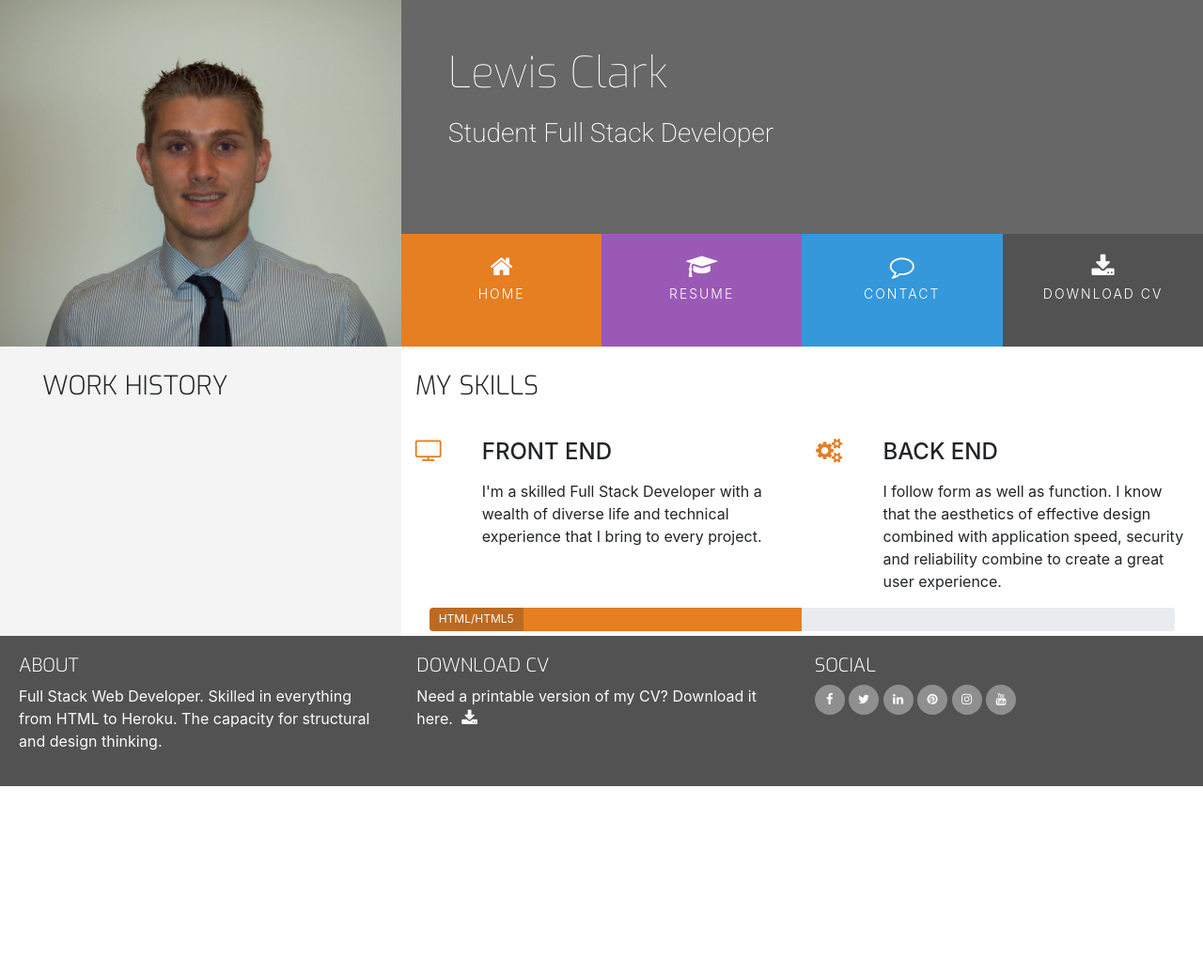
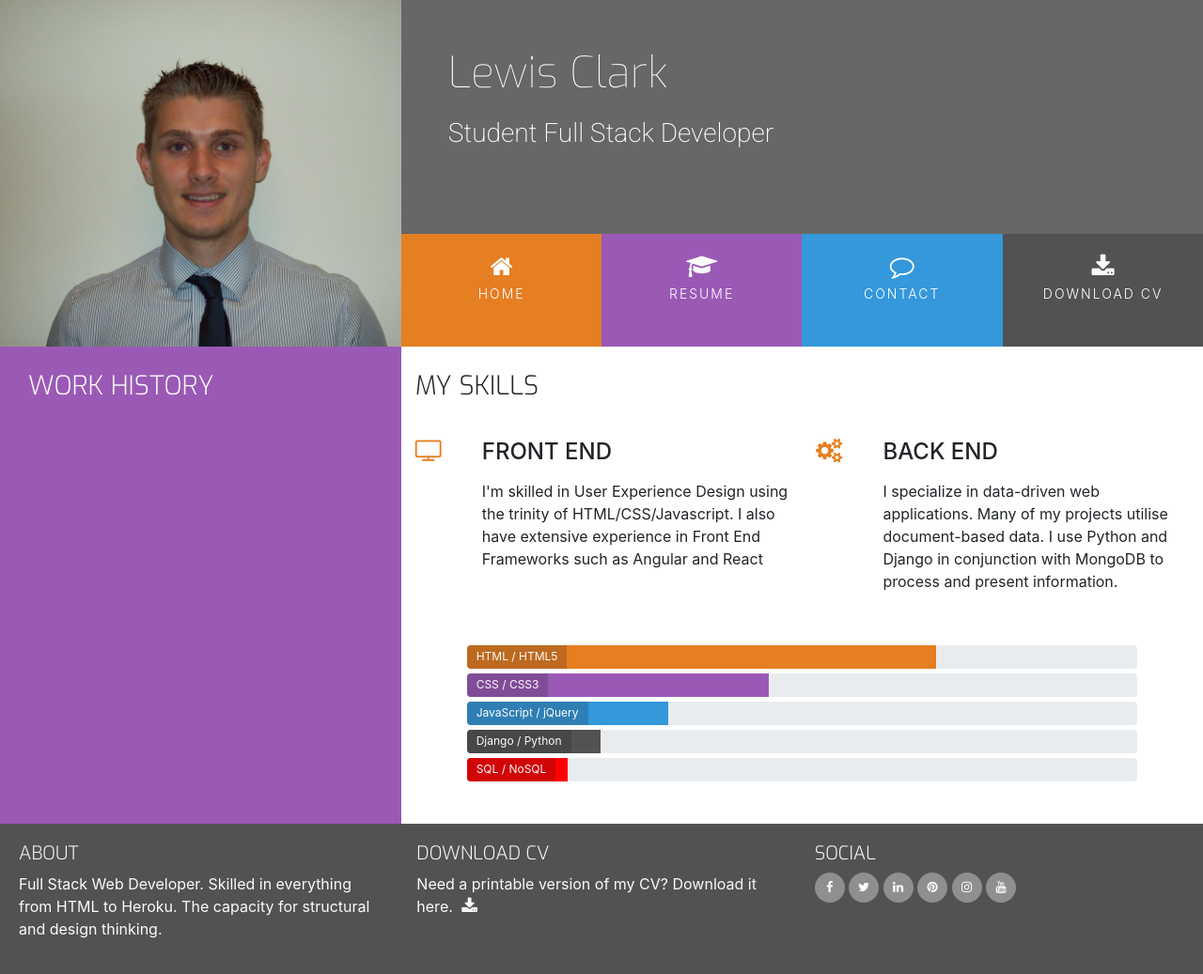
Before and after one commit to lewisclark4/MyResumeMiniProject, a plain HTML site: page resume.html in a window 1280 px wide. Shown: the whole page at 94% size. Before the commit the page ends 837 px from the top, so only its background shows below. Drawn offline with nearby package versions, Linux system fonts and the light colour scheme.

Commit message:
additional content and styling of resume page

```diff
--- a/assets/css/style.css
+++ b/assets/css/style.css
@@ -31,7 +31,30 @@
     background-color: #f4f4f4;
 }
 
+.bg-color-work-history {
+    background-color: #9b59b6
+}
 
+
+.progress-bar-html {
+    background-color:  #e67e22;
+}
+
+.progress-bar-css {
+    background-color: #9b59b6
+}
+
+.progress-bar-javascript {
+    background-color: #3498db
+}
+
+.progress-bar-python {
+    background-color: #525252
+}
+
+.progress-bar-sql {
+    background-color: red
+}
 /*-----------------------------------Special paddings/margins/text */
 
 h1,h2,h3,h4 {
@@ -63,6 +86,8 @@ h1,h2,h3,h4 {
     float: none;
 }
 
+
+.history-heading,
 .section-heading {
     font-family: "Exo", sans-serif;
     font-weight: 300;
@@ -217,10 +242,6 @@ header {
     margin-bottom: 5px;
 }
 
-.progress-bar{
-    background-color:  #e67e22;
-}
-
 .progress-type {
     position: absolute;
     left: 0px;
@@ -230,9 +251,15 @@ header {
     background-color: rgba(25,25,25,0.2);
 }
 
+.progress-section {
+    margin: 40px
+}
 
-
-
+/*-----------------------------------Work History */
+.history-heading {
+    color: #fafafa;
+    margin-bottom: 50px;
+}
 
 /*-----------------------------------Footer */
 
--- a/resume.html
+++ b/resume.html
@@ -53,13 +53,16 @@
 	</header>
 	<section class="container-fluid">
 		<div class="row">
-            <div class="col-md-4 bg-color-personal-info section-column">
+			<div class="col-md-4 bg-color-work-history section-column">
+                <div class="row">
 				    <div class="col-12">
-                    <h3 class="section-heading uppercase">
+                	    <h3 class="history-heading uppercase">
 						    Work History
 					    </h3>
 				    </div>
                 </div>
+			</div>
+
 			<div class="col-md-8 bg-color-three-reasons">
 				<div class="row">
 					<div class="col">
@@ -75,7 +78,7 @@
 							<div class="col-10">
 								<h4 class="three-reasons-heading uppercase">Front End</h4>
 								<p>
-                                    I'm a skilled Full Stack Developer with a wealth of diverse life and technical experience that I bring to every project.
+									I'm skilled in User Experience Design using the trinity of HTML/CSS/Javascript. I also have extensive experience in Front End Frameworks such as Angular and React
 								</p>
 							</div>
 						</div>
@@ -88,17 +91,43 @@
 							<div class="col-10">
 								<h4 class="three-reasons-heading uppercase">Back End</h4>
 								<p>
-                                    I follow form as well as function. I know that the aesthetics of effective design combined with application speed, security and reliability combine to create a great user experience.
+									I specialize in data-driven web applications. Many of my projects utilise document-based data. I use Python and Django in conjunction with MongoDB to process and present information.
 								</p>
 							</div>
 						</div>
 					</div>
 				</div>
+				<div class="row progress-section">
                     <div class="col">
                         <div class="progress">
-                        <div class="progress-bar" role="progressbar" aria-valuenow="50" aria-valuemin="0" aria-valuemax="100" style="width:50%"></div>
-                        <span class="sr-only">50% complete</span>
-                        <span class="progress-type">HTML/HTML5</span>
+                            <div class="progress-bar-html" role="progressbar" aria-valuenow="70" aria-valuemin="0" aria-valuemax="100" style="width:70%;">
+                                <span class="sr-only">70% complete</span>
+                            </div>
+                            <span class="progress-type">HTML / HTML5</span>
+                        </div>
+                        <div class="progress">
+                            <div class="progress-bar-css" role="progressbar" aria-valuenow="45" aria-valuemin="0" aria-valuemax="100" style="width:45%;">
+                                <span class="sr-only">45% complete</span>
+                            </div>
+                            <span class="progress-type">CSS / CSS3</span>
+                        </div>
+                        <div class="progress">
+                            <div class="progress-bar-javascript" role="progressbar" aria-valuenow="30" aria-valuemin="0" aria-valuemax="100" style="width:30%;">
+                                <span class="sr-only">30% complete</span>
+                            </div>
+                            <span class="progress-type">JavaScript / jQuery</span>
+                        </div>
+                        <div class="progress">
+                            <div class="progress-bar-python" role="progressbar" aria-valuenow="20" aria-valuemin="0" aria-valuemax="100" style="width:20%;">
+                                <span class="sr-only">20% complete</span>
+                            </div>
+                            <span class="progress-type">Django / Python</span>
+                        </div>
+                        <div class="progress">
+                            <div class="progress-bar-sql" role="progressbar" aria-valuenow="15" aria-valuemin="0" aria-valuemax="100" style="width:15%;">
+                                <span class="sr-only">150% complete</span>
+                            </div>
+                            <span class="progress-type">SQL / NoSQL</span>
                         </div>
                     </div>
                 </div>
```
Lines whose indentation alone changed are shown as unchanged.
